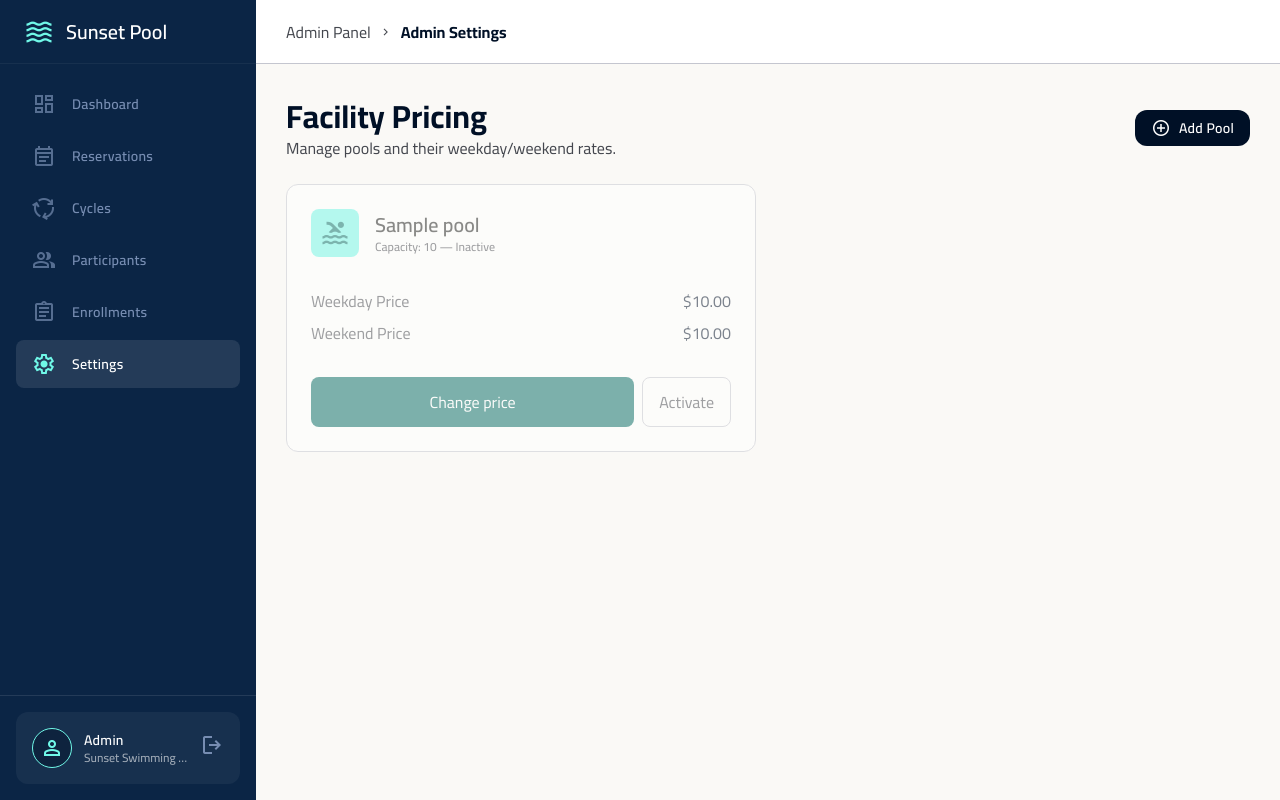
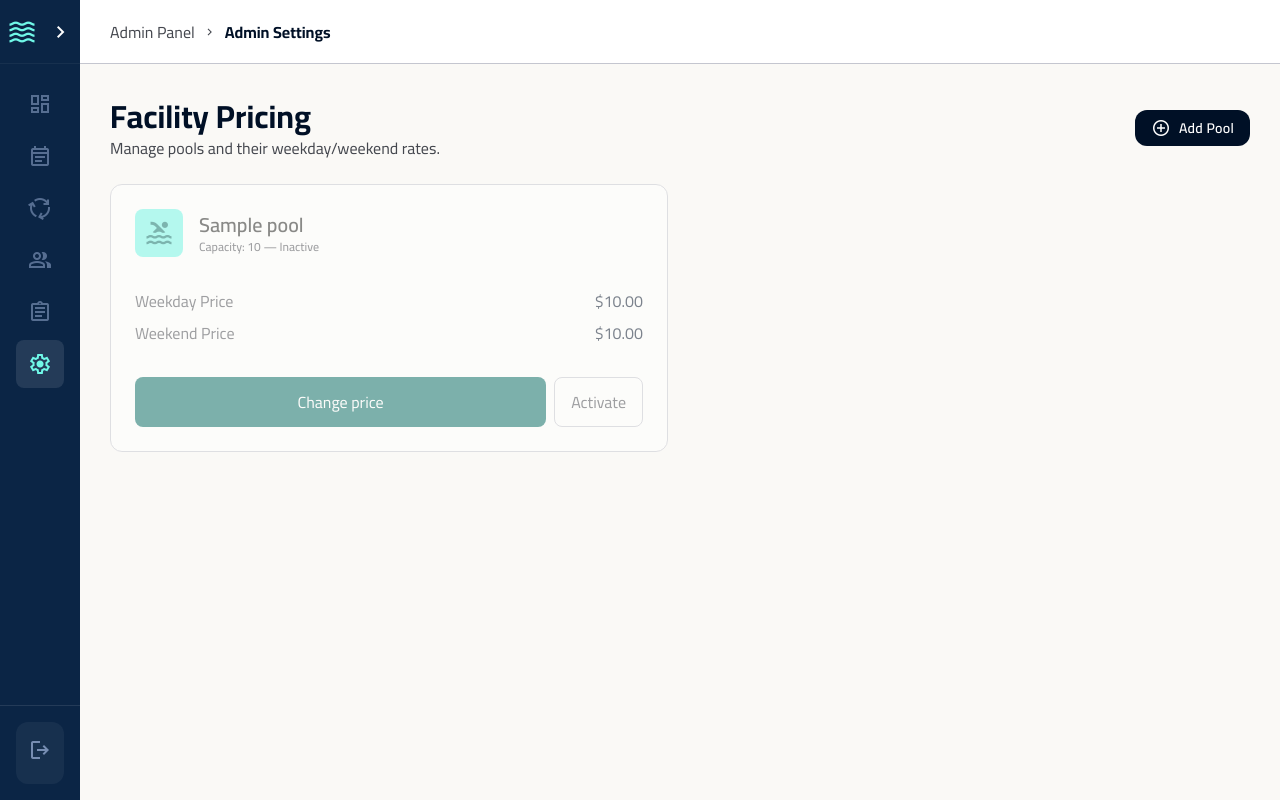
Before and after one commit to Samahkachoua/sunsetswimmingpool, a FastAPI app: template app/templates/admin/settings.html in a window 1280 px wide. Run offline with FastAPI, Linux system fonts and the light colour scheme; the template is opened without the code that fills it: most values are stand-ins (such as "Sample title", 1, 10 or a date in 2020); some libraries are stand-ins or nearby versions.

Commit message:
Update the left menu to be closed by default

```diff
--- a/app/templates/admin/base.html
+++ b/app/templates/admin/base.html
@@ -3,8 +3,33 @@
 <head>
 <meta charset="utf-8">
 <meta name="viewport" content="width=device-width, initial-scale=1.0">
+<script>
+    // Applied before paint so the sidebar doesn't flash expanded-then-collapsed (or vice versa).
+    if (localStorage.getItem('adminSidebarExpanded') === 'true') {
+        document.documentElement.classList.add('sidebar-expanded');
+    }
+</script>
 <title>{% block title %}Admin — Sunset Swimming Pool{% endblock %}</title>
 {% include "_tailwind_head.html" %}
+<style>
+    #admin-sidebar, #admin-content, #admin-header { transition: width 0.2s ease, margin-left 0.2s ease, left 0.2s ease; }
+    @media (min-width: 768px) {
+        #admin-sidebar { width: 5rem; }
+        #admin-content { margin-left: 5rem; }
+        #admin-header { left: 5rem; }
+        .sidebar-label { display: none; }
+        html:not(.sidebar-expanded) .sidebar-row { justify-content: center !important; }
+        .sidebar-collapse-icon-expanded { display: none; }
+    }
+    html.sidebar-expanded #admin-sidebar { width: 16rem; }
+    @media (min-width: 768px) {
+        html.sidebar-expanded #admin-content { margin-left: 16rem; }
+        html.sidebar-expanded #admin-header { left: 16rem; }
+        html.sidebar-expanded .sidebar-label { display: revert; }
+        html.sidebar-expanded .sidebar-collapse-icon-collapsed { display: none; }
+        html.sidebar-expanded .sidebar-collapse-icon-expanded { display: revert; }
+    }
+</style>
 {% block head %}{% endblock %}
 </head>
 <body class="bg-background text-on-background min-h-screen flex">
@@ -13,13 +38,17 @@
 
     <!-- Sidebar Navigation (slide-in drawer on mobile, static on desktop) -->
     <aside class="flex flex-col fixed left-0 top-0 h-screen w-64 bg-primary-container text-white z-50 transform -translate-x-full transition-transform duration-200 ease-in-out md:translate-x-0" id="admin-sidebar">
-        <div class="p-lg flex items-center justify-between gap-3 h-16 border-b border-white/5">
+        <div class="p-lg flex items-center justify-between gap-3 h-16 border-b border-white/5 sidebar-row">
             <div class="flex items-center gap-3">
                 <span class="material-symbols-outlined text-secondary-fixed text-3xl">waves</span>
-                <h1 class="font-title-md text-title-md leading-tight text-white">Sunset Pool</h1>
+                <h1 class="font-title-md text-title-md leading-tight text-white sidebar-label">Sunset Pool</h1>
             </div>
             <button class="md:hidden text-white" onclick="closeSidebar()" type="button">
                 <span class="material-symbols-outlined">close</span>
+            </button>
+            <button class="hidden md:flex text-white" onclick="toggleSidebarCollapse()" title="Toggle sidebar" type="button">
+                <span class="material-symbols-outlined sidebar-collapse-icon-collapsed">chevron_right</span>
+                <span class="material-symbols-outlined sidebar-collapse-icon-expanded">chevron_left</span>
             </button>
         </div>
         <nav class="flex-grow mt-md px-md space-y-1">
@@ -32,18 +61,18 @@
                 ("settings", "Settings", "settings", "/admin/settings"),
             ] %}
             {% for key, label, icon, href in nav_items %}
-            <a class="flex items-center gap-md px-md py-3 rounded-lg transition-all {{ 'sidebar-active' if active_nav == key else 'text-on-primary-container hover:bg-white/5' }}" href="{{ href }}">
+            <a class="flex items-center gap-md px-md py-3 rounded-lg transition-all sidebar-row {{ 'sidebar-active' if active_nav == key else 'text-on-primary-container hover:bg-white/5' }}" href="{{ href }}" title="{{ label }}">
                 <span class="material-symbols-outlined {{ 'text-secondary-fixed' if active_nav == key else 'opacity-70' }}">{{ icon }}</span>
-                <span class="font-label-md text-label-md">{{ label }}</span>
+                <span class="font-label-md text-label-md sidebar-label">{{ label }}</span>
             </a>
             {% endfor %}
         </nav>
         <div class="p-md border-t border-white/10">
-            <div class="flex items-center gap-3 px-md py-4 bg-white/5 rounded-xl">
-                <div class="w-10 h-10 rounded-full border border-secondary-fixed overflow-hidden flex-shrink-0 flex items-center justify-center bg-primary/40">
+            <div class="flex items-center gap-3 px-md py-4 bg-white/5 rounded-xl sidebar-row">
+                <div class="hidden w-10 h-10 rounded-full border border-secondary-fixed overflow-hidden flex-shrink-0 flex items-center justify-center bg-primary/40">
                     <span class="material-symbols-outlined text-secondary-fixed">person</span>
                 </div>
-                <div class="overflow-hidden flex-1">
+                <div class="overflow-hidden flex-1 sidebar-label">
                     <p class="font-label-md text-label-md truncate">Admin</p>
                     <p class="font-caption text-caption opacity-60 truncate">Sunset Swimming Pool</p>
                 </div>
@@ -55,8 +84,8 @@
     </aside>
 
     <!-- Top Navigation & Mobile Header -->
-    <div class="flex flex-col flex-grow md:ml-64">
-        <header class="fixed top-0 left-0 right-0 h-16 bg-surface-container-lowest border-b border-outline-variant z-40 flex items-center justify-between px-margin-mobile md:px-margin-desktop md:left-64">
+    <div class="flex flex-col flex-grow md:ml-64" id="admin-content">
+        <header class="fixed top-0 left-0 right-0 h-16 bg-surface-container-lowest border-b border-outline-variant z-40 flex items-center justify-between px-margin-mobile md:px-margin-desktop md:left-64" id="admin-header">
             <div class="flex items-center gap-4">
                 <button class="md:hidden text-primary" onclick="openSidebar()" type="button">
                     <span class="material-symbols-outlined text-2xl">menu</span>
@@ -82,7 +111,7 @@
             </div>
         </header>
 
-        <main class="pt-24 pb-16 px-margin-mobile md:px-margin-desktop w-full max-w-7xl mx-auto">
+        <main class="pt-24 pb-16 px-margin-mobile md:px-margin-desktop w-full">
             {% block content %}{% endblock %}
         </main>
     </div>
@@ -104,6 +133,10 @@
         document.getElementById('admin-sidebar').classList.add('-translate-x-full');
         document.getElementById('sidebar-backdrop').classList.add('hidden');
     }
+    function toggleSidebarCollapse() {
+        const expanded = document.documentElement.classList.toggle('sidebar-expanded');
+        localStorage.setItem('adminSidebarExpanded', expanded ? 'true' : 'false');
+    }
     </script>
 </body>
 </html>
```
